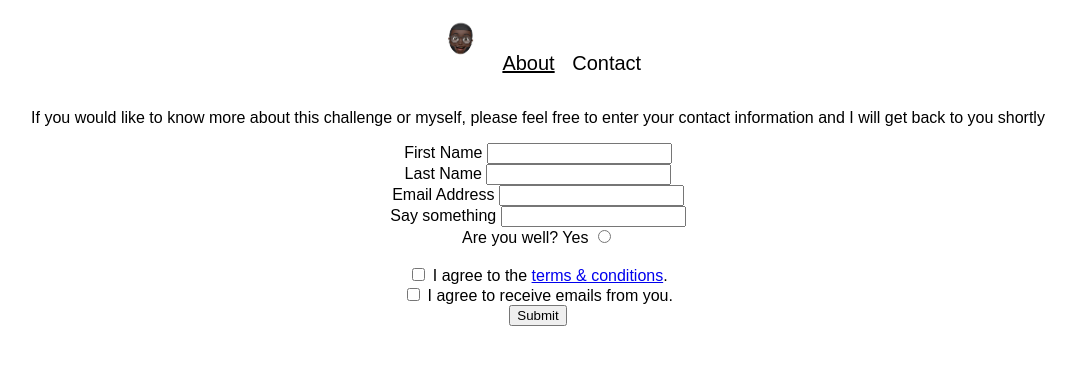
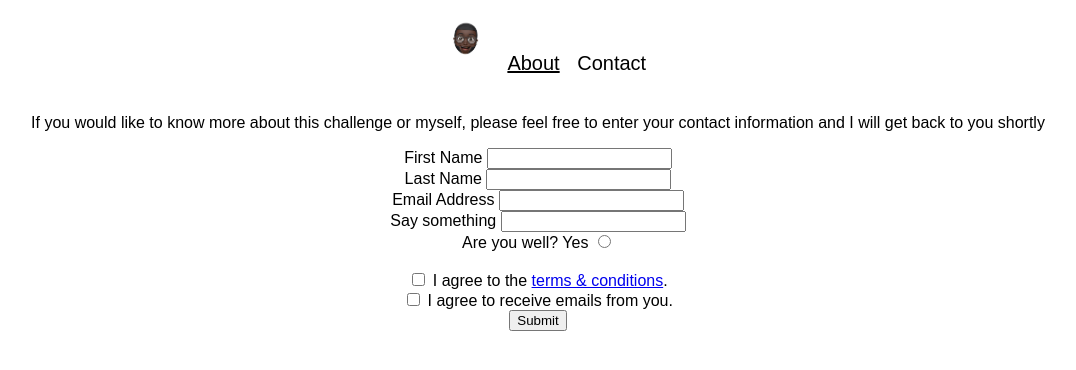
Before and after one commit to ansaldn/portfolio, a Jekyll site: the page contact.html, which Jekyll copies as it is, in a window 1280 px wide. Shown: the top 370 px of the page, without its empty margins (102-1178 px from the left). Built offline with Jekyll 4.4.1, drawn with Linux system fonts in a browser that asks for light colours.

Commit message:
Margins created

```diff
--- a/about.html
+++ b/about.html
@@ -11,7 +11,10 @@
     </nav>
 
     <main>
-      <iframe width="560" height="315" src="https://www.youtube.com/embed/QCl3IPnRRW4?start=760" title="YouTube video player" frameborder="0" allow="accelerometer; autoplay; clipboard-write; encrypted-media; gyroscope; picture-in-picture" allowfullscreen></iframe>
+      <section>
+        <iframe width="560" height="315" src="https://www.youtube.com/embed/QCl3IPnRRW4?start=760" title="YouTube video player" frameborder="0" allow="accelerometer; autoplay; clipboard-write; encrypted-media; gyroscope; picture-in-picture" allowfullscreen></iframe>
+      </section>
+
     </main>
 
 
--- a/resources/css/index.css
+++ b/resources/css/index.css
@@ -8,6 +8,7 @@
     color: yellowgreen;
     font-family: sans-serif;
     font-size: 20px;
+    margin: 5px;
     position: center;
     text-align: center;
     width: 100%;
```
